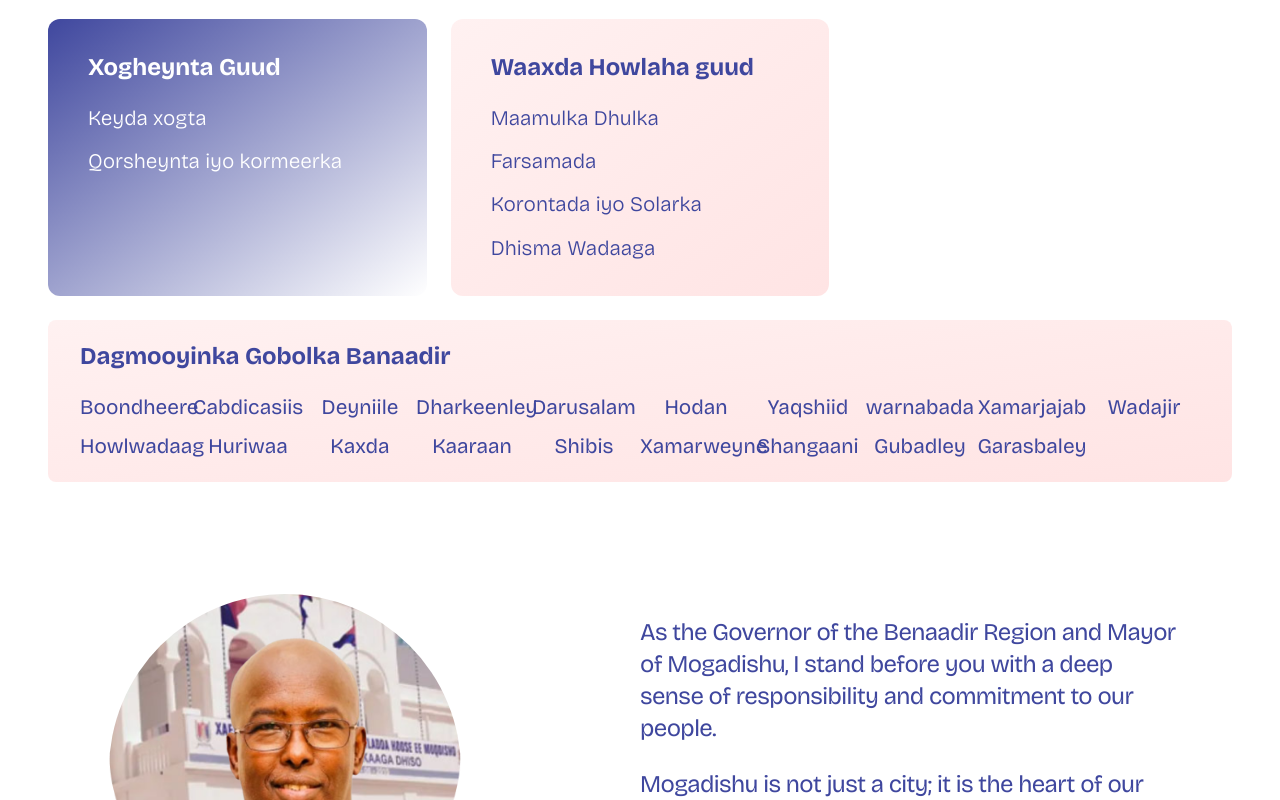
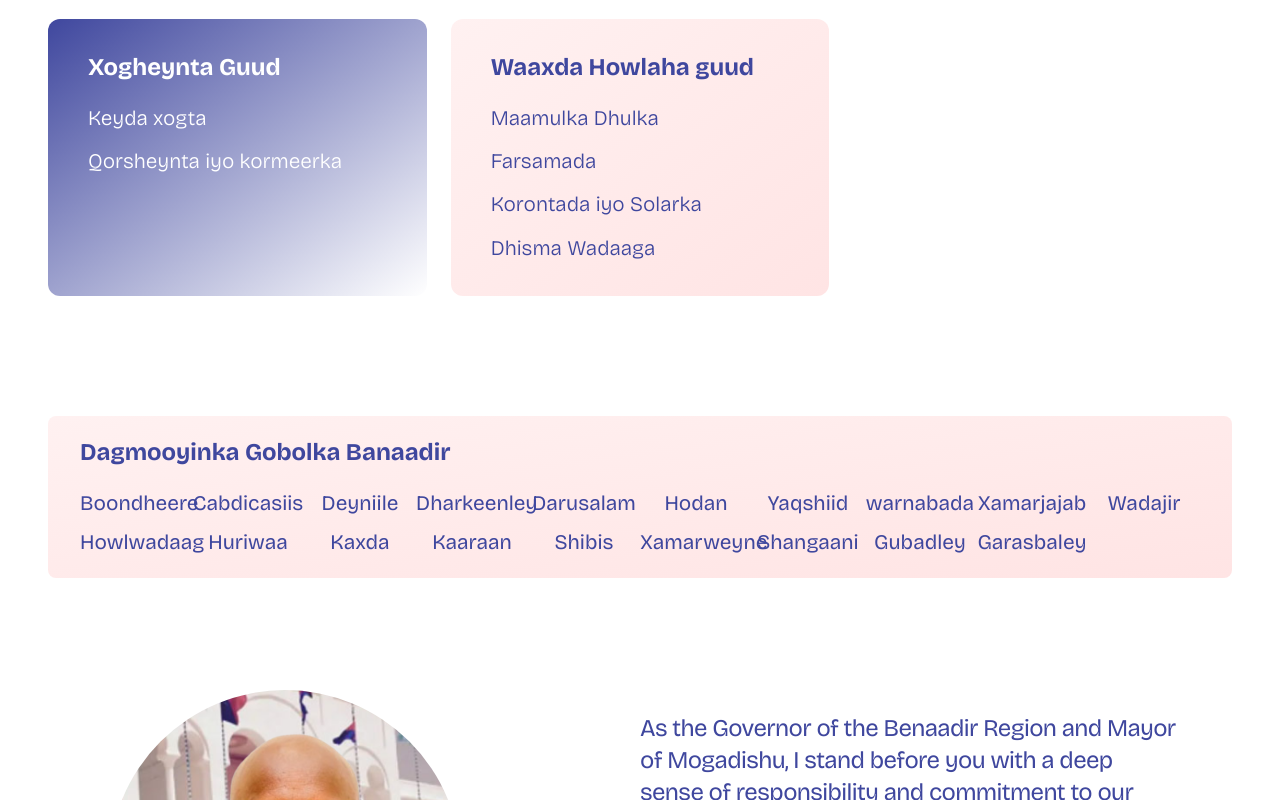
Before and after one commit to haphuu5056/banadir-gov-services, a Next.js app: page / in a window 1280 px wide. Shown: the part 1199-1999 px from the top of the page. Built offline with nearby package versions, Linux system fonts and the light colour scheme.

Commit message:
initial commit

```diff
--- a/app/page.tsx
+++ b/app/page.tsx
@@ -2,10 +2,14 @@ import { EventsSection } from "@/components/sections/EventsSection";
 import { Articles } from "@/components/sections/Articles";
 import { AboutMayor } from "@/components/sections/AboutMayor";
 import { DepartmentList } from "@/components/sections/DepartmentList";
+import Link from "next/link";
+import Image from "next/image";
+import bgImg from "@/public/bg.png";
 export default function Home() {
   return (
     <div>
-      <DepartmentList />
+      {/* <DepartmentList /> */}
+  <DepartmentList />
       <AboutMayor />
       <Articles />
       <EventsSection />
--- a/components/DepartmentCard.tsx
+++ b/components/DepartmentCard.tsx
@@ -19,12 +19,11 @@ export default function DepartmentCard({
   bg,
   textColor,
   isCompact,
-
 }: DepartmentCardProps) {
   const className = `border-none shadow-none transition-all duration-500  cursor-pointer  group rounded-xl`;
   return (
     <div
-      className={`${bg} ${className}  ${span} ${
+      className={`${bg} ${className}   ${span} ${
         bg.includes("#3F479E") && bg.includes("#5f60bc")
           ? "hover:from-[#453c9e] hover:to-[#5557ac]"
           : "hover:from-[#FFE4E4] hover:to-[#FFF1F1]"
--- a/components/sections/DepartmentList.tsx
+++ b/components/sections/DepartmentList.tsx
@@ -4,18 +4,18 @@ import Link from "next/link";
 
 export function DepartmentList() {
   return (
-    <div className="py-12 grid grid-cols-1 sm:grid-cols-1 md:grid-cols-2 lg:grid-cols-3 auto-rows-max gap-6 container mx-auto px-6 sm:px-8 md:px-12 overflow-hidden">
+    <div className="py-12 grid grid-cols-3 auto-rows-max gap-6 container mx-auto px-12 overflow-hidden">
       {departments.map((department, index) => (
-        <DepartmentCard key={index} {...department}           />
+        <DepartmentCard key={index} {...department} />
       ))}
       <div
-        className="bg-gradient-to-br from-[#FFF1F1] to-[#FFE4E4] border-none shadow-none transition-all duration-500  cursor-pointer hover:opacity-90 block group text-white py-5 px-8 rounded-lg  col-span-1 sm:col-span-2 lg:col-span-3 row-start-auto text-center self-start
+        className="bg-gradient-to-br from-[#FFF1F1] to-[#FFE4E4] border-none shadow-none transition-all duration-500  cursor-pointer hover:opacity-90 block group text-white py-5 px-8 rounded-lg  col-span-3 row-start-8 text-center self-start
       "
       >
         <h2 className="text-primary text-2xl font-bold text-left mb-5">
           Dagmooyinka Gobolka Banaadir
         </h2>
-        <div className="grid grid-cols-2 sm:grid-cols-4 md:grid-cols-5 lg:grid-cols-10 gap-y-2">
+        <div className="grid grid-cols-10 gap-y-2">
           {districts.map((district, index) => (
             <Link
               key={index}
```
